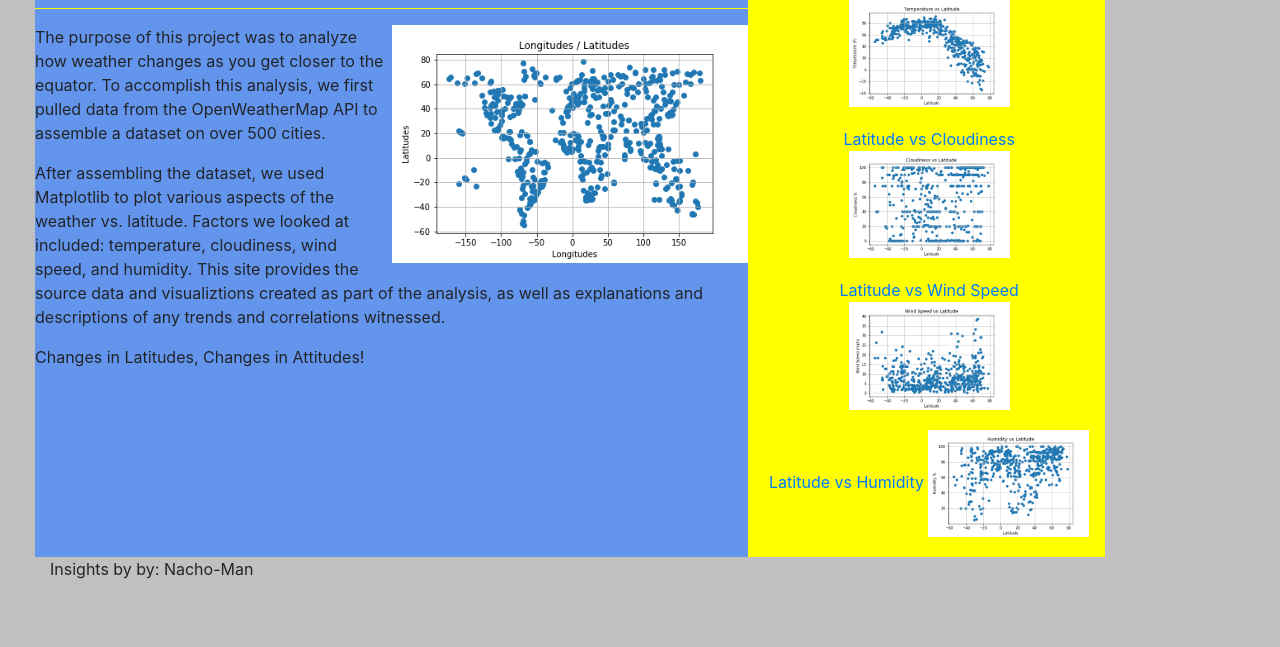
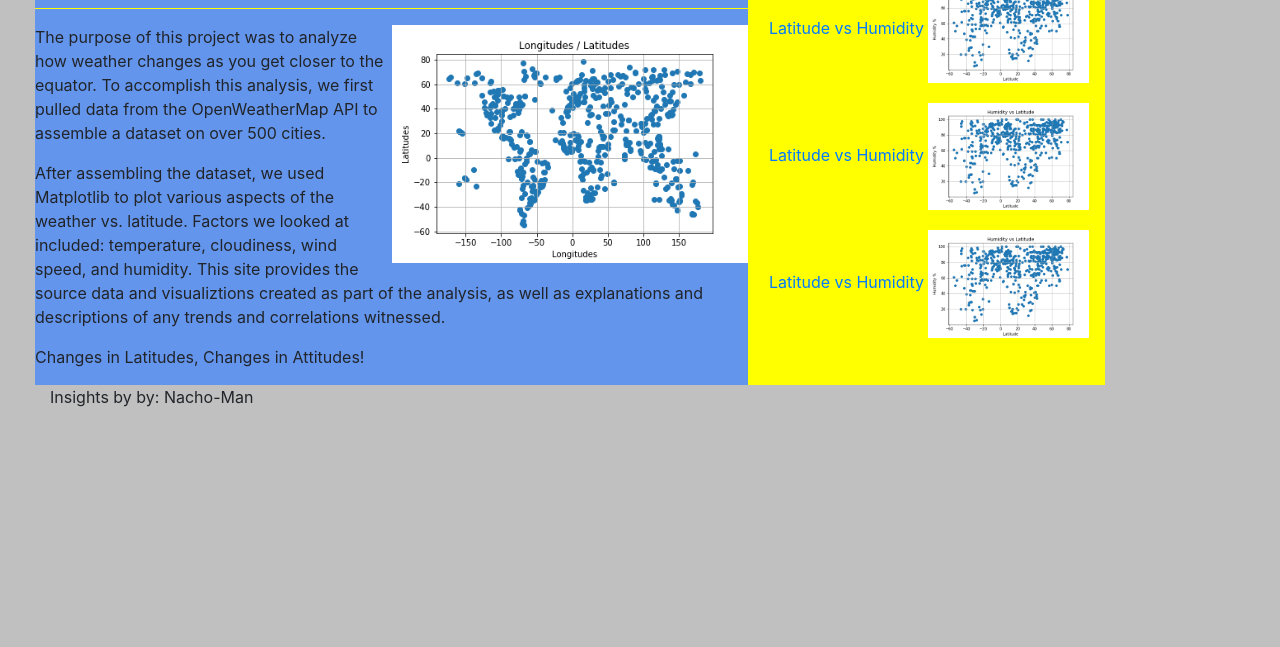
Before and after one commit to Nacho-Man/nachoman.github.io, a plain HTML site: page index.htm in a window 1280 px wide. Shown: the part 170-817 px from the top of the page. Drawn offline with nearby package versions, Linux system fonts and the light colour scheme.

Commit message:
index att 2

```diff
--- a/index.htm
+++ b/index.htm
@@ -85,16 +85,13 @@
 </div>
 <div id="otherViz" class=col-md-4>
     <p>Other Vizualizations</p>
-    <div id="otherimg"><a id="descText" href="viz1.htm">Latitude and Tempearture</a>
-      <img src="Images/Temperature vs Lat.png" id="othermap">
+    <div id="otherimg"><a id="descText" href="data.htm">Latitude vs Humidity</a>
+      <img src="Images/Humidity vs Lat.png" id="othermap">
     </div>
-  <div id="otherimg"><a id="descText" href="viz2.htm">Latitude vs Cloudiness</a>
-    <img src="Images/Cloudiness vs Lat.png" id="othermap">
+  <div id="otherimg"><a id="descText" href="data.htm">Latitude vs Humidity</a>
+    <img src="Images/Humidity vs Lat.png" id="othermap">
   </div>
-  <div id="otherimg"><a id="descText" href="viz3.htm">Latitude vs Wind Speed</a>
-    <img src="Images/Wind Speed vs Lat.png" id="othermap">
-  </div>
-  <div id="otherimg"><a id="descText" href="viz4.htm">Latitude vs Humidity</a>
+  <div id="otherimg"><a id="descText" href="data.htm">Latitude vs Humidity</a>
     <img src="Images/Humidity vs Lat.png" id="othermap">
   </div>
   </div>
```
